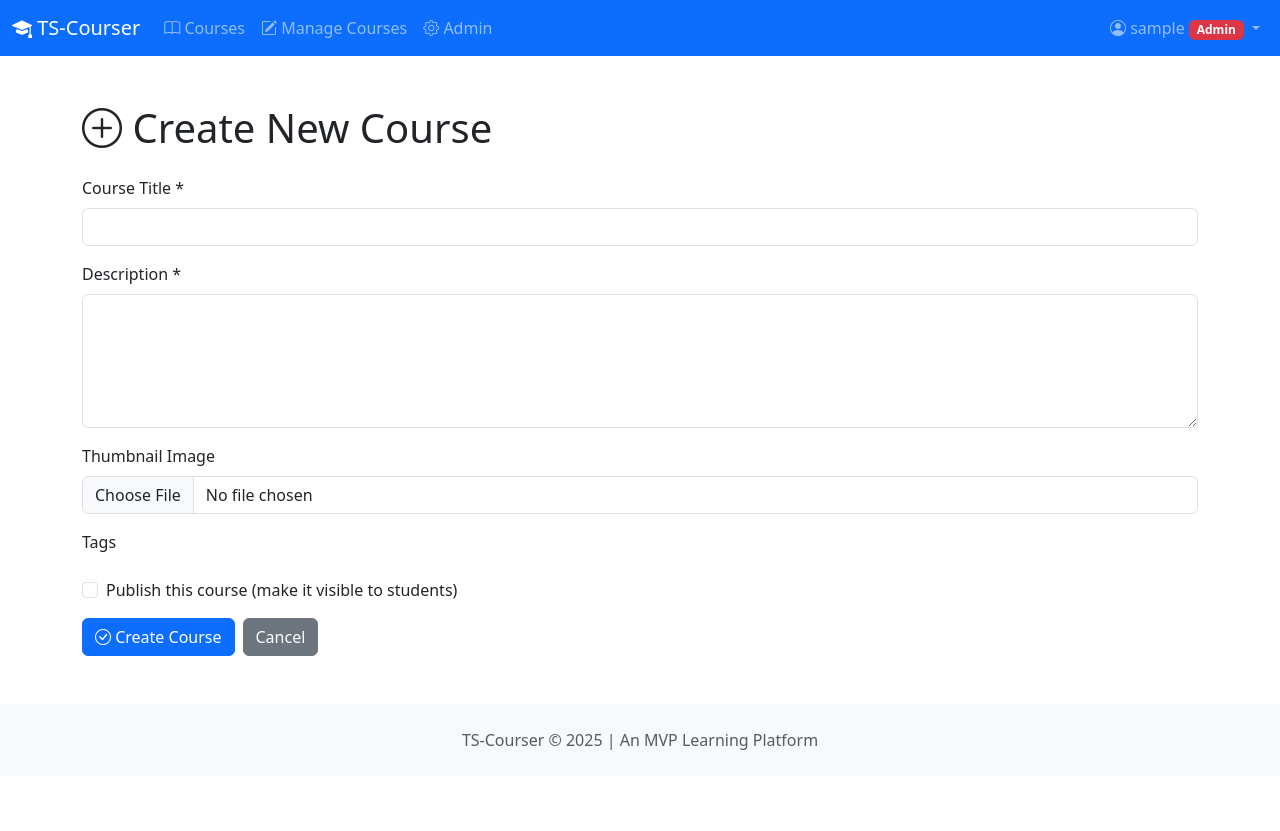
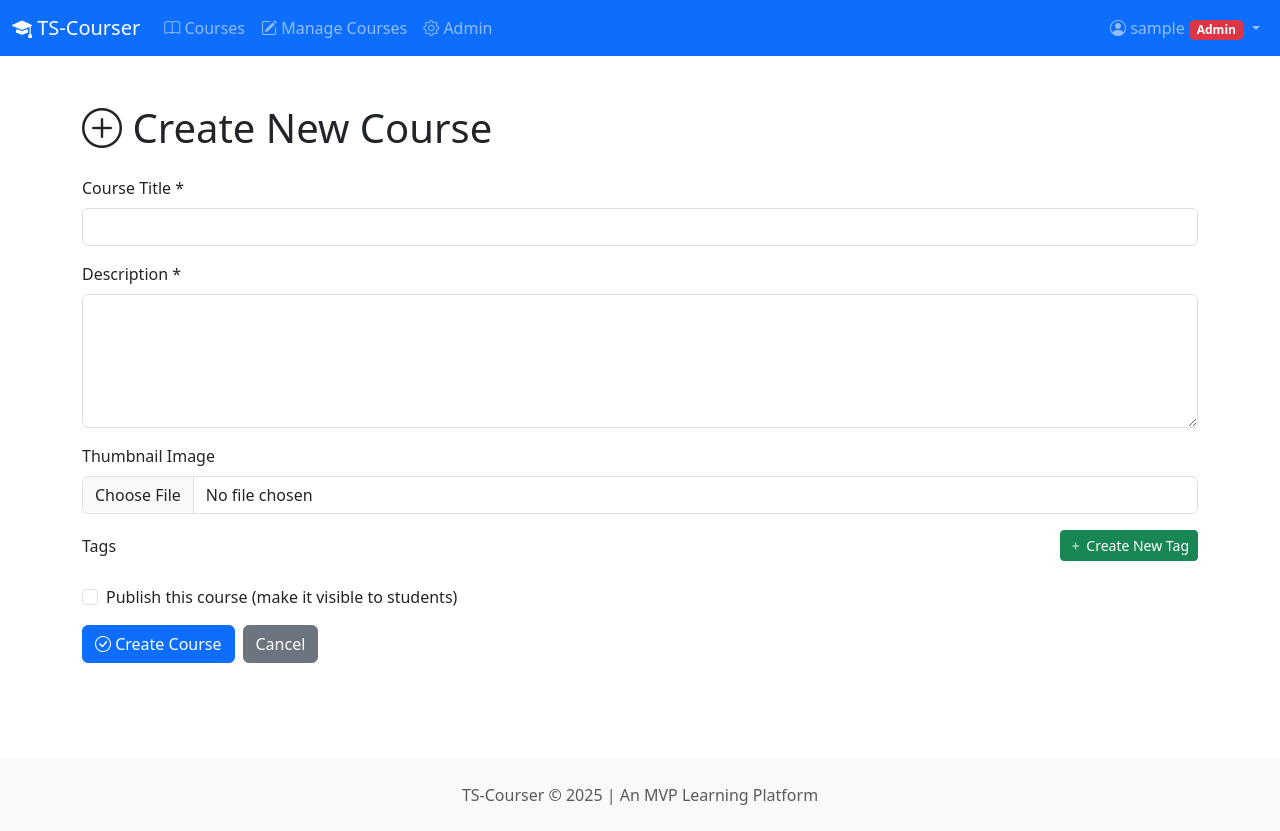
Before and after one commit to Tsinglan-Coding-Club/ts-courser, a Django app: page /teacher/courses/create/ in a window 1280 px wide. Before the commit the page ends 750 px from the top, so only its background shows below. Run offline with Django 5.2, Linux system fonts and the light colour scheme; the visitor is signed in with stand-in values (Sample User, id 1); data that the repository does not hold is empty; parts of the project's set-up code (start-up, migrations or seed data) failed here and were passed over.

Commit message:
feat: Enhance course form with tag creation modal and CSRF token handling

```diff
--- a/templates/base.html
+++ b/templates/base.html
@@ -11,6 +11,21 @@
     <link rel="stylesheet" href="https://cdn.jsdelivr.net/npm/bootstrap-icons@1.11.0/font/bootstrap-icons.css">
 
     {% block extra_css %}{% endblock %}
+    <style>
+        html, body {
+            height: 100%;
+        }
+        body {
+            display: flex;
+            flex-direction: column;
+        }
+        main {
+            flex: 1 0 auto;
+        }
+        footer {
+            flex-shrink: 0;
+        }
+    </style>
 </head>
 <body>
     <!-- Navigation -->
--- a/templates/courses/learning_interface.html
+++ b/templates/courses/learning_interface.html
@@ -62,6 +62,7 @@
 {% endblock %}
 
 {% block content %}
+{% csrf_token %}
 <div class="container-fluid p-0">
     <div class="row g-0">
         <!-- Left Sidebar -->
--- a/templates/teacher/course_form.html
+++ b/templates/teacher/course_form.html
@@ -25,8 +25,13 @@
         </div>
 
         <div class="mb-3">
-            <label class="form-label">Tags</label>
-            <div class="row">
+            <div class="d-flex justify-content-between align-items-center mb-2">
+                <label class="form-label mb-0">Tags</label>
+                <button type="button" class="btn btn-sm btn-success" data-bs-toggle="modal" data-bs-target="#createTagModal">
+                    <i class="bi bi-plus"></i> Create New Tag
+                </button>
+            </div>
+            <div class="row" id="tagsList">
                 {% for tag in tags %}
                     <div class="col-md-3">
                         <div class="form-check">
@@ -55,4 +60,82 @@
         </div>
     </form>
 </div>
+
+<!-- Create Tag Modal -->
+<div class="modal fade" id="createTagModal" tabindex="-1">
+    <div class="modal-dialog">
+        <div class="modal-content">
+            <div class="modal-header">
+                <h5 class="modal-title">Create New Tag</h5>
+                <button type="button" class="btn-close" data-bs-dismiss="modal"></button>
+            </div>
+            <div class="modal-body">
+                <form id="createTagForm">
+                    {% csrf_token %}
+                    <div class="mb-3">
+                        <label for="tagName" class="form-label">Tag Name</label>
+                        <input type="text" class="form-control" id="tagName" required>
+                    </div>
+                    <div class="mb-3">
+                        <label for="tagCategory" class="form-label">Category</label>
+                        <select class="form-select" id="tagCategory">
+                            <option value="track">Track (e.g. AP, A-Level)</option>
+                            <option value="subject" selected>Subject (e.g. Math, Physics)</option>
+                        </select>
+                    </div>
+                </form>
+            </div>
+            <div class="modal-footer">
+                <button type="button" class="btn btn-secondary" data-bs-dismiss="modal">Cancel</button>
+                <button type="button" class="btn btn-primary" onclick="createTag()">Create Tag</button>
+            </div>
+        </div>
+    </div>
+</div>
+
+<script>
+async function createTag() {
+    const name = document.getElementById('tagName').value;
+    const category = document.getElementById('tagCategory').value;
+    const csrftoken = document.querySelector('[name=csrfmiddlewaretoken]').value;
+
+    try {
+        const response = await fetch('{% url "teacher:tag_create" %}', {
+            method: 'POST',
+            headers: {
+                'Content-Type': 'application/x-www-form-urlencoded',
+                'X-CSRFToken': csrftoken
+            },
+            body: `name=${encodeURIComponent(name)}&category=${category}`
+        });
+
+        const data = await response.json();
+        if (data.success) {
+            // Add new tag to the list
+            const tagsList = document.getElementById('tagsList');
+            const newTagHTML = `
+                <div class="col-md-3">
+                    <div class="form-check">
+                        <input class="form-check-input" type="checkbox" name="tags" value="${data.tag.id}" id="tag${data.tag.id}" checked>
+                        <label class="form-check-label" for="tag${data.tag.id}">
+                            ${data.tag.name} (${data.tag.category})
+                        </label>
+                    </div>
+                </div>
+            `;
+            tagsList.insertAdjacentHTML('beforeend', newTagHTML);
+
+            // Close modal and reset form
+            bootstrap.Modal.getInstance(document.getElementById('createTagModal')).hide();
+            document.getElementById('createTagForm').reset();
+
+            alert('Tag created successfully!');
+        } else {
+            alert('Error: ' + data.error);
+        }
+    } catch (error) {
+        alert('Failed to create tag: ' + error);
+    }
+}
+</script>
 {% endblock %}
```
